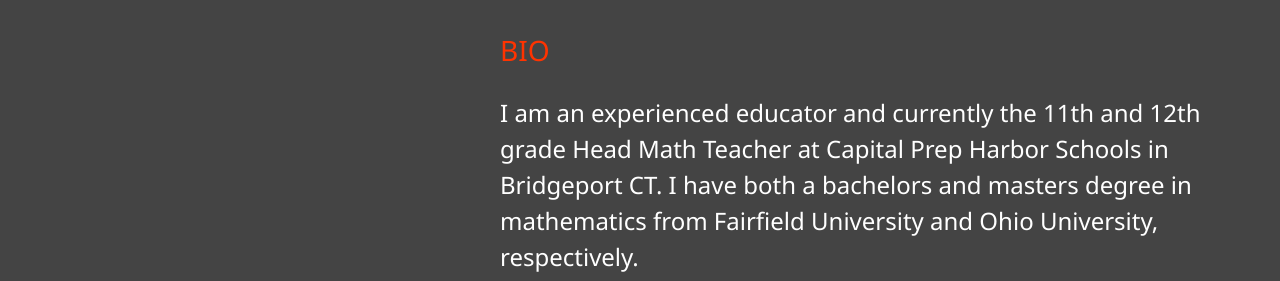
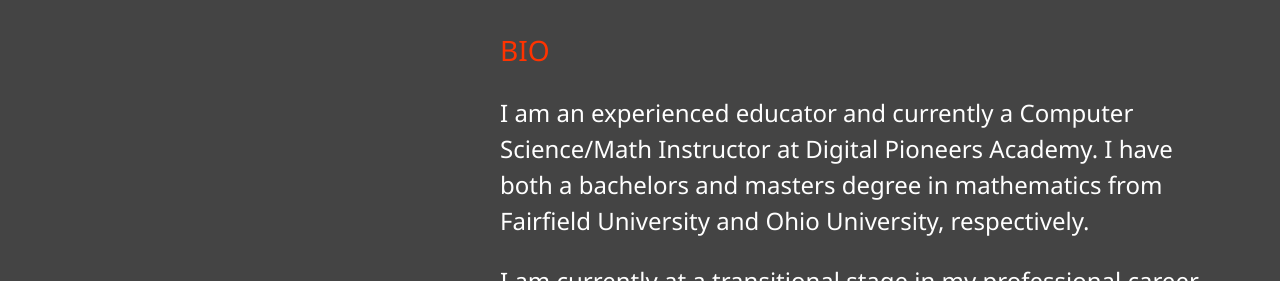
Before and after one commit to sochikenny/UpdatedPortfolio, a website: page dist/about.html in a window 1280 px wide. Shown: the part 229-510 px from the top of the page. Drawn offline with Linux system fonts and the light colour scheme; grey boxes are pictures that could not be loaded.

Commit message:
about me tweak

```diff
--- a/dist/about.html
+++ b/dist/about.html
@@ -71,10 +71,9 @@
           <h3 class="text-secondary">BIO</h3>
           <div>
           <p>
-            I am an experienced educator and currently the 11th and 12th grade
-            Head Math Teacher at Capital Prep Harbor Schools in Bridgeport CT. I
-            have both a bachelors and masters degree in mathematics from
-            Fairfield University and Ohio University, respectively.
+            I am an experienced educator and currently a Computer Science/Math Instructor
+            at Digital Pioneers Academy. I have both a bachelors and masters degree in
+            mathematics from Fairfield University and Ohio University, respectively.
           </p>
           <p>
             I am currently at a transitional stage in my professional career and
```
